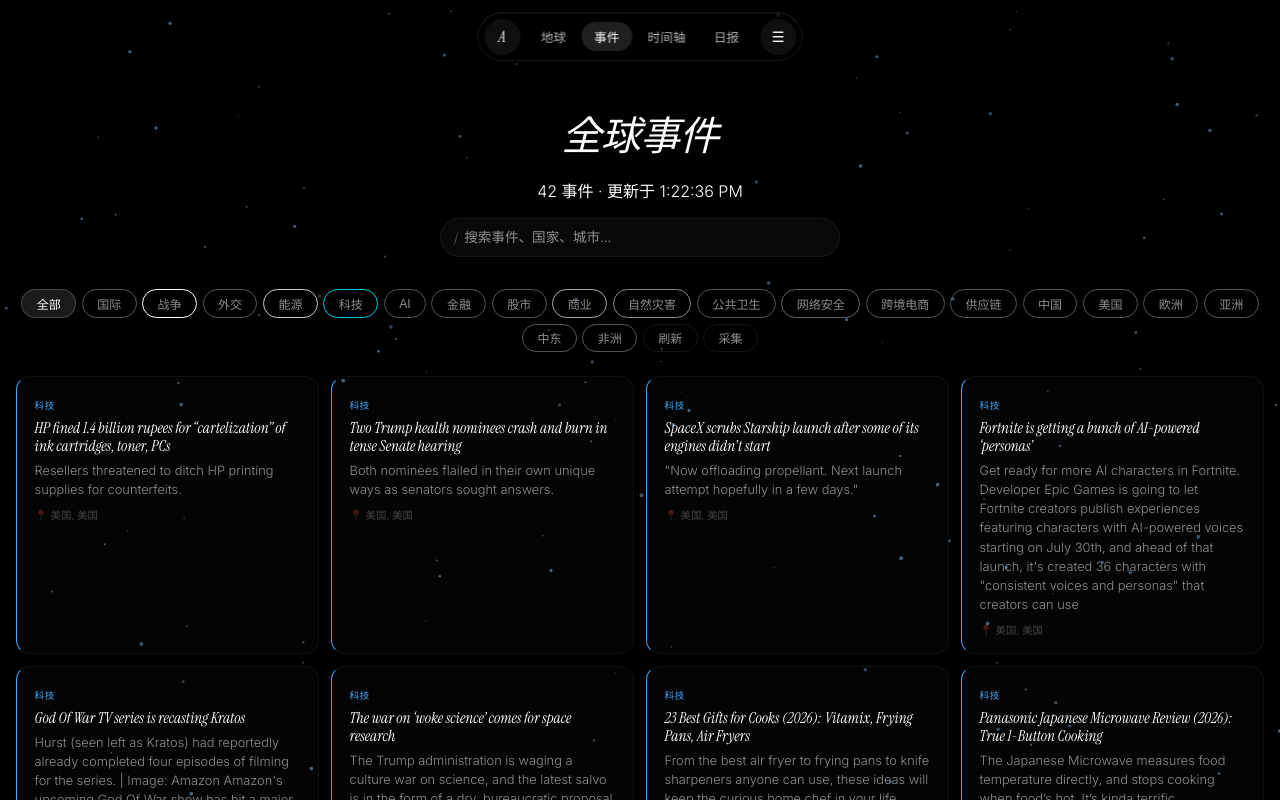
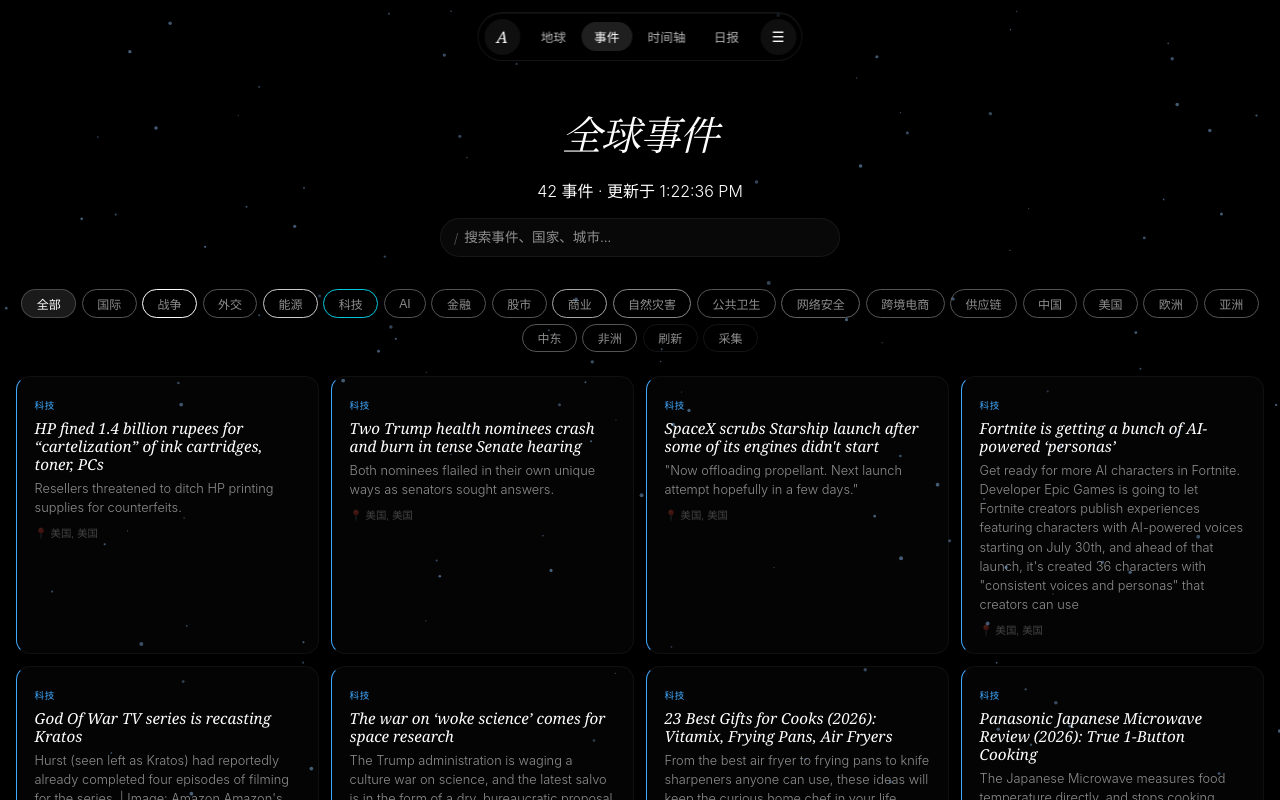
Before and after one commit to 3160598707-cloud/AI-news, a Next.js app: page /events in a window 1280 px wide. Shown: the top 800 px of the page. Built offline with nearby package versions, Linux system fonts and the light colour scheme.

Commit message:
fix: 适配国内网络 - jsDelivr CDN + 系统字体

```diff
--- a/components/GlobeScene.tsx
+++ b/components/GlobeScene.tsx
@@ -78,7 +78,7 @@
           .width(el.clientWidth)
           .height(el.clientHeight)
           .backgroundColor('#000000')
-          .globeImageUrl('//unpkg.com/three-globe/example/img/earth-dark.jpg')
+          .globeImageUrl('https://cdn.jsdelivr.net/npm/three-globe/example/img/earth-dark.jpg')
           .showGraticules(true)
           .atmosphereColor('#111')
           .atmosphereAltitude(0.2)
--- a/styles/globals.css
+++ b/styles/globals.css
@@ -1,5 +1,5 @@
 /* ===== AI World Monitor — Liquid-Glass Cinematic v8 ===== */
-@import url('https://fonts.googleapis.com/css2?family=Instrument+Serif:ital@0;1&family=Inter:wght@300;400;500;600;700&display=swap');
+/* 使用系统字体（Google Fonts 国内被墙） */
 
 :root {
   --bg: #000;
@@ -8,8 +8,8 @@
   --text: #fff;
   --muted: rgba(255,255,255,0.55);
   --accent: rgba(255,255,255,0.9);
-  --font-heading: 'Instrument Serif', 'Georgia', serif;
-  --font-body: 'Inter', -apple-system, BlinkMacSystemFont, 'Segoe UI', sans-serif;
+  --font-heading: Georgia, 'Noto Serif CJK SC', 'STSong', 'SimSun', serif;
+  --font-body: -apple-system, BlinkMacSystemFont, 'Segoe UI', 'PingFang SC', 'Microsoft YaHei', 'Hiragino Sans GB', sans-serif;
 }
 
 *, *::before, *::after { box-sizing: border-box; }
```
Also changed, not shown: scripts/_fix_names.js (added, +11 -0 lines), public/countries.geojson, 1 other file (tests, documents, lock files or other folders).
